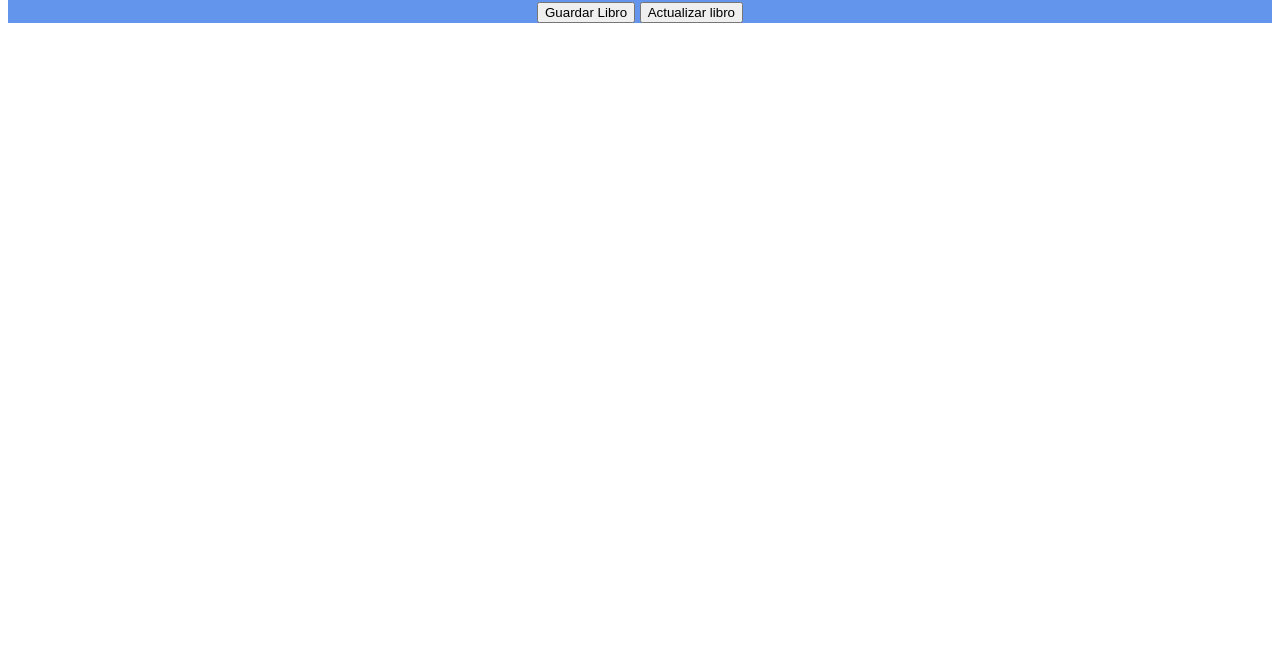
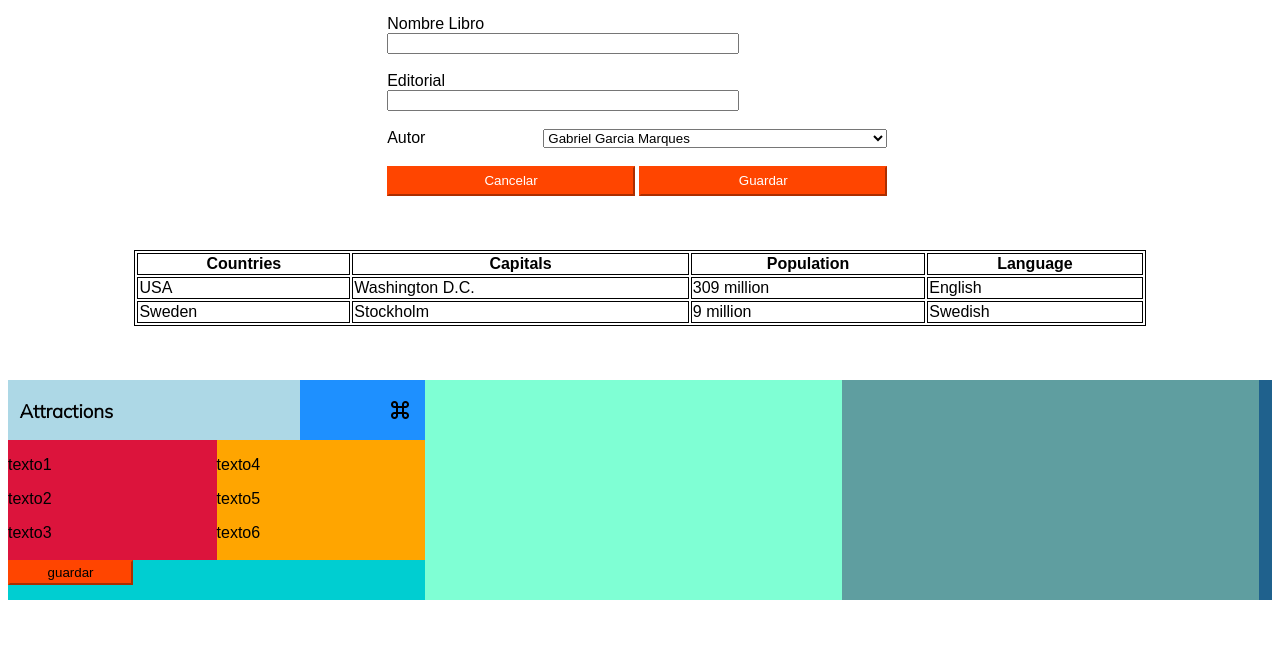
Before and after one commit to josetitoarchila/biblioteca_g21, a plain HTML site: page index.html in a window 1280 px wide. Shown: the part 323-985 px from the top of the page. Before the commit the page ends 800 px from the top, so only its background shows below. Drawn offline with nearby package versions, Linux system fonts and the light colour scheme.

Commit message:
estilos y ejemplo cajas

```diff
--- a/estilos/index.css
+++ b/estilos/index.css
@@ -1,10 +1,13 @@
+body{
+    font-family: Arial, Helvetica, sans-serif;
+}
+/*footer*/
 .estilo_caja_logo {
     background-color:white;
     width: 45%;
     height: 150px;
     float:left;
     position: relative;
-
 }
 .estilo_caja_titulo{
     background-color:white;
@@ -30,15 +33,12 @@ div h1{
     -webkit-transform: translate(-50%, -50%);
 }
 
-body{
-    font-family: Arial, Helvetica, sans-serif;
-}
+
 .estilo_h1{
     font-size: 45px;
 }
-#formulario_libros{
-    background-color: cornflowerblue;
-}
+
+/*menu*/
 nav{
     text-align: center;
 }
@@ -57,3 +57,154 @@ li a{
     text-decoration: none;
 
 }
+
+/*formulario*/
+#formulario_libros{
+    width: 40%;
+    background-color: white;
+    margin-left: 30%;
+    margin-right: 30%;
+
+}
+
+main h1{
+    text-align: center;
+}
+label{
+    display: inline-block;
+    width: 30%;
+}
+input, select{
+    width: 68%;
+}
+
+.boton_formulario{
+    width: 49%;
+    background-color: orangered;
+    color:white;
+    border-color: orangered;
+    height: 30px;
+}
+
+/*tabla*/
+table{
+    width: 80%;
+    margin-left:auto;
+    margin-right:auto;
+    border: 1px solid #000;
+
+}
+tr, th, td{
+    border: 1px solid #000;
+}
+
+/*footer*/
+footer{
+    width: 100%;
+    height: 220px;
+    background-color: #1F618D;
+}
+
+.caja1{
+    width: 33%;
+    height: 220px;
+    background-color: aqua;
+    float: left;
+}
+
+.caja_superior{
+    width: 100%;
+    height: 60px;
+    background-color: dodgerblue;
+}
+
+.caja_superior1{
+    width: 70%;
+    height: 60px;
+    background-color: lightblue;
+    float:left;
+    position: relative;
+}
+
+div h3{
+    position: absolute;
+    left: 20%;
+    top: 20%;
+    transform: translate(-50%, -50%);
+    -webkit-transform: translate(-50%, -50%);
+}
+
+.caja_superior2{
+    width: 30%;
+    height: 60px;
+    background-color:dodgerblue;
+    float:left;
+    position: relative;
+}
+
+div span{
+    position: absolute;
+    left: 80%;
+    top: 50%;
+    transform: translate(-50%, -50%);
+    -webkit-transform: translate(-50%, -50%);
+}
+
+.caja_media{
+    width: 100%;
+    height: 120px;
+    background-color: darkturquoise;
+
+}
+.caja_media1{
+    width: 50%;
+    height: 120px;
+    background-color: crimson;
+    float: left;
+
+}
+
+.caja_media2{
+    width: 50%;
+    height: 120px;
+    background-color:orange;
+    float:left;
+}
+
+.caja_inferior{
+    width: 100%;
+    height: 40px;
+    background-color: darkturquoise;
+}
+
+div h3{
+    font-family: 'Mulish', sans-serif;
+}
+
+.boton_caja{
+    width: 30%;
+    height: 25px;
+    background-color: orangered;
+    border-color: orangered;
+}
+
+
+
+
+
+
+
+
+.caja2{
+    width: 33%;
+    height: 220px;
+    background-color:aquamarine;
+    float: left;
+}
+
+.caja3{
+    width: 33%;
+    height: 220px;
+    background-color:cadetblue;
+    float: left;
+}
--- a/index.html
+++ b/index.html
@@ -6,6 +6,12 @@
     <meta name="viewport" content="width=device-width, initial-scale=1.0">
     <title>Document</title>
     <link rel="stylesheet" href="/estilos/index.css">
+    <link rel="preconnect" href="https://fonts.googleapis.com">
+    <link rel="preconnect" href="https://fonts.gstatic.com" crossorigin>
+    <link href="https://fonts.googleapis.com/css2?family=Arimo&family=Dosis:wght@300&family=Lora:wght@400;500&family=Montserrat+Alternates:wght@300&family=Mulish:wght@300&family=Varela+Round&display=swap" rel="stylesheet">
+
+    <link rel="stylesheet" href="https://fonts.googleapis.com/css2?family=Material+Symbols+Outlined:opsz,wght,FILL,GRAD@48,400,0,0" />
+
 </head>
 <body>
 
@@ -37,19 +43,89 @@
             </ul>
         </nav>
     </header>
+    <br /><br />
     <!--caja con un formulario-->
-    <main style="text-align: center;">
+    <main >
         <h1>INGRESAR LIBROS</h1>
 
         <form id="formulario_libros">
-            <label >Nombre</label>
+            <label>Nombre Libro</label>
             <input type="text" id="nombre" name="nombre" size=50 />
             <br /><br />
+            <label>Editorial</label>
+            <input type="text" id="editorial" name="editorial" size=50 />
+            <br /><br />
+            <label>Autor</label>
+            <select name="autor">
+                <option value="1">Gabriel Garcia Marques</option>
+                <option value="2">Mario Benedetti</option>
+                <option value="3">Pablo Neruda</option>
 
-            <input type="submit" value="Guardar Libro" />
-            <button>Actualizar libro</button>
+            </select>
+            <br /><br />
+            <input class="boton_formulario" type="submit" value="Cancelar" />
+            <input class="boton_formulario" type="submit" value="Guardar" />
         </form>
     </main>
+    <br /><br /><br />
+    <center></center>
+    <table>
+        <colgroup span="4" class="columns"></colgroup>
+        <tr>
+            <th>Countries</th>
+            <th>Capitals</th>
+            <th>Population</th>
+            <th>Language</th>
+        </tr>
+        <tr>
+            <td>USA</td>
+            <td>Washington D.C.</td>
+            <td>309 million</td>
+            <td>English</td>
+        </tr>
+        <tr>
+            <td>Sweden</td>
+            <td>Stockholm</td>
+            <td>9 million</td>
+            <td>Swedish</td>
+        </tr>
+      </table>
+      <br /><br /><br />
+      <footer>
+            <div class="caja1">
+                <div class="caja_superior">
+                    <div class="caja_superior1">
+                        <h3>Attractions</h3>
+                    </div>
+                    <div class="caja_superior2">
+                        <span class="material-symbols-outlined">
+                            keyboard_command_key
+                        </span>
+                    </div>
+                </div>
+                <div class="caja_media">
+                    <div class="caja_media1">
+                        <p>texto1</p>
+                        <p>texto2</p>
+                        <p>texto3</p>
+
+                    </div>
+                    <div class="caja_media2">
+                        <p>texto4</p>
+                        <p>texto5</p>
+                        <p>texto6</p>
+
+
+                    </div>
+                </div>
+                <div class="caja_inferior">
+                    <input class="boton_caja" type="submit" value="guardar">
+                </div>
+            </div>
+            <div class="caja2"></div>
+            <div class="caja3"></div>
+      </footer>
+      <br /><br /><br />
 
 
 
```
